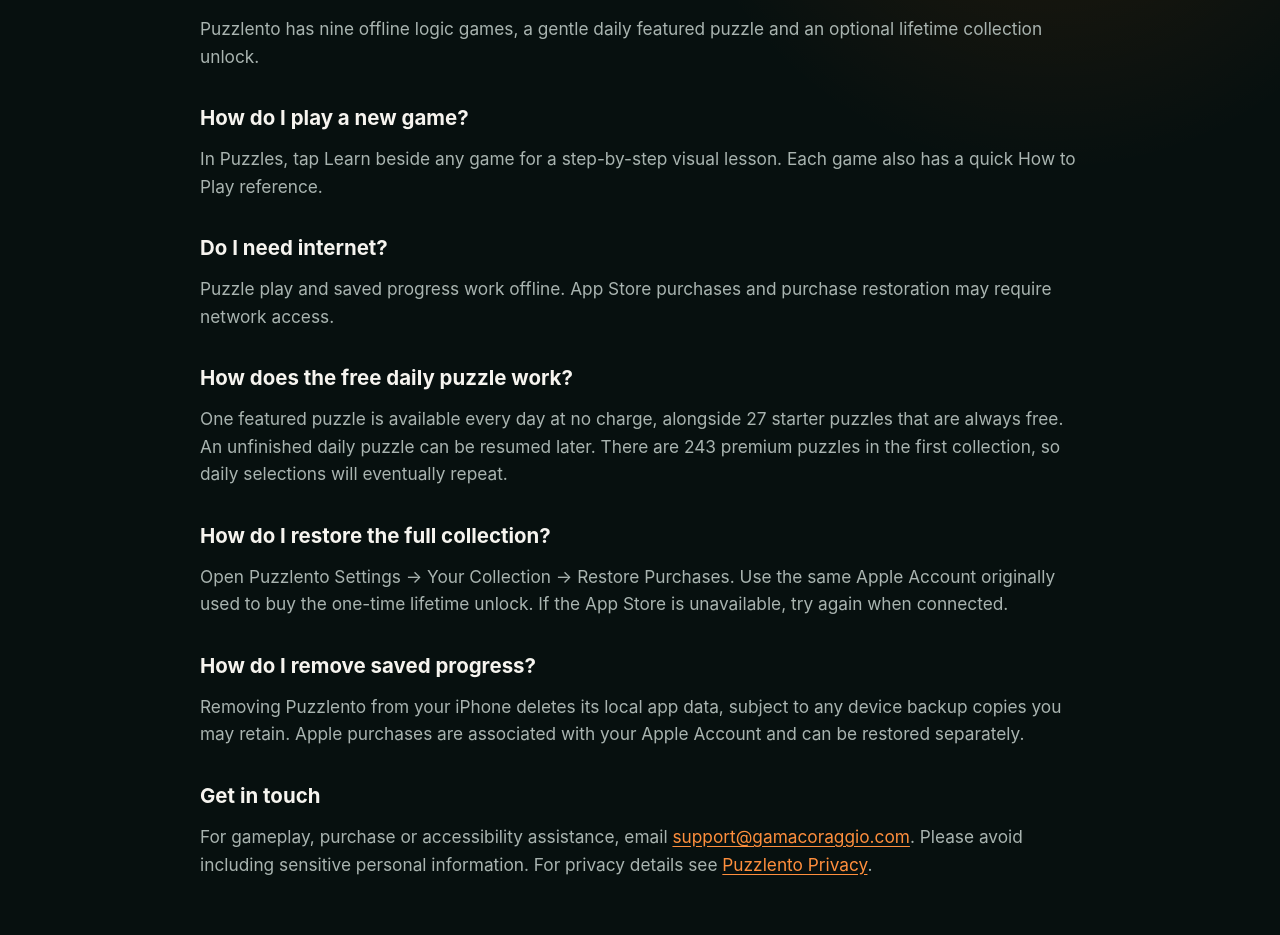
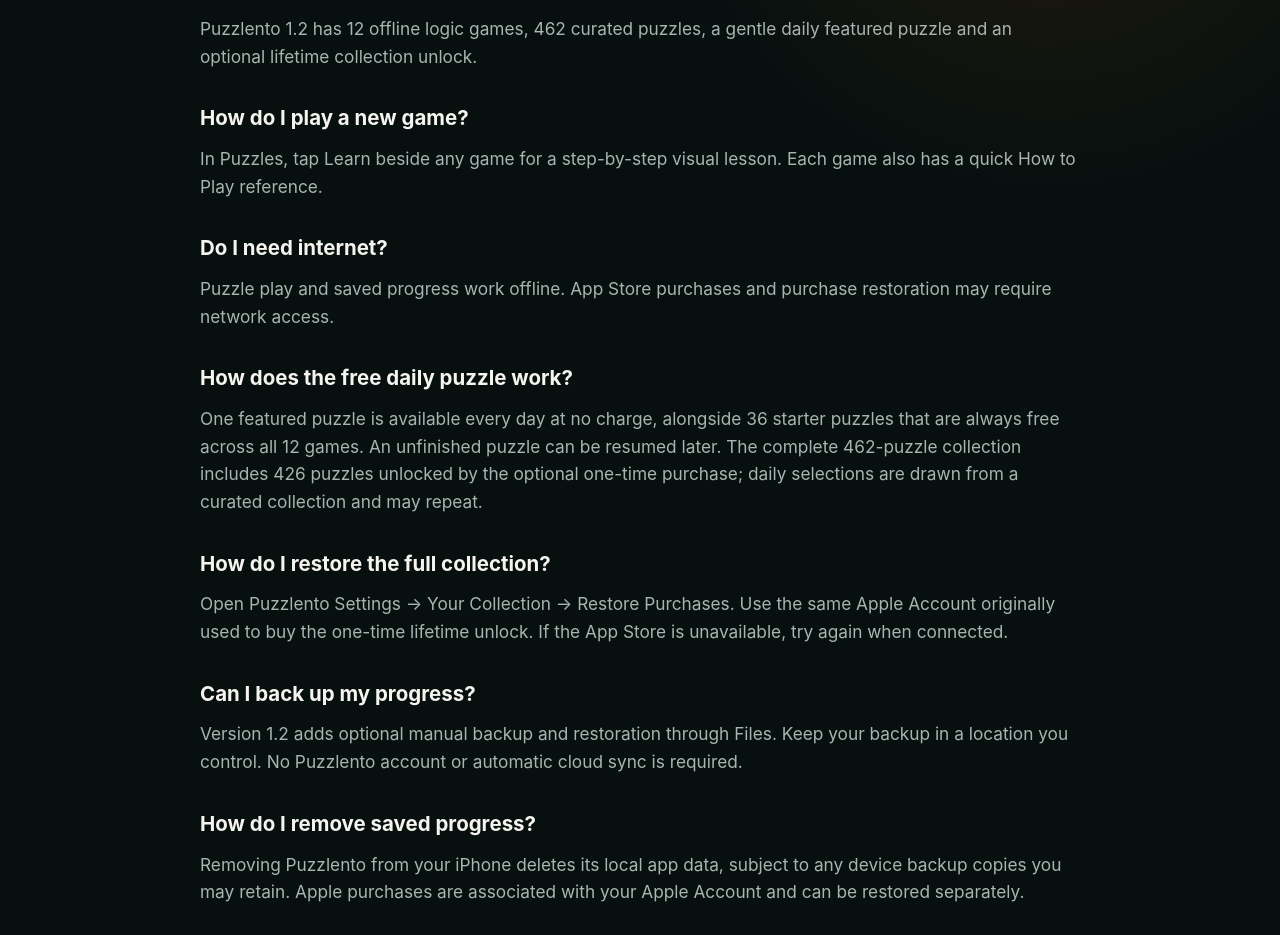
Before and after one commit to mmagriGH/gamacoraggio-site, a plain HTML site: page puzzlento/support/index.html in a window 1280 px wide. Shown: the part 385-1320 px from the top of the page. Drawn offline with Linux system fonts and the light colour scheme.

Commit message:
site(puzzlento): refresh 1.2 support catalog and backup details

```diff
--- a/puzzlento/support/index.html
+++ b/puzzlento/support/index.html
@@ -15,16 +15,18 @@
   <main><section class="section" style="padding-top:86px;min-height:73vh"><div class="wrap" style="max-width:880px">
   <p class="eyebrow">PUZZLENTO · SUPPORT</p>
   <h1>Help, without the noise.</h1>
-  <p class="body-copy">Puzzlento has nine offline logic games, a gentle daily featured puzzle and an optional lifetime collection unlock.</p>
+  <p class="body-copy">Puzzlento 1.2 has 12 offline logic games, 462 curated puzzles, a gentle daily featured puzzle and an optional lifetime collection unlock.</p>
   <div class="body-copy privacy-copy">
     <h3>How do I play a new game?</h3>
     <p>In Puzzles, tap Learn beside any game for a step-by-step visual lesson. Each game also has a quick How to Play reference.</p>
     <h3>Do I need internet?</h3>
     <p>Puzzle play and saved progress work offline. App Store purchases and purchase restoration may require network access.</p>
     <h3>How does the free daily puzzle work?</h3>
-    <p>One featured puzzle is available every day at no charge, alongside 27 starter puzzles that are always free. An unfinished daily puzzle can be resumed later. There are 243 premium puzzles in the first collection, so daily selections will eventually repeat.</p>
+    <p>One featured puzzle is available every day at no charge, alongside 36 starter puzzles that are always free across all 12 games. An unfinished puzzle can be resumed later. The complete 462-puzzle collection includes 426 puzzles unlocked by the optional one-time purchase; daily selections are drawn from a curated collection and may repeat.</p>
     <h3>How do I restore the full collection?</h3>
     <p>Open Puzzlento Settings → Your Collection → Restore Purchases. Use the same Apple Account originally used to buy the one-time lifetime unlock. If the App Store is unavailable, try again when connected.</p>
+    <h3>Can I back up my progress?</h3>
+    <p>Version 1.2 adds optional manual backup and restoration through Files. Keep your backup in a location you control. No Puzzlento account or automatic cloud sync is required.</p>
     <h3>How do I remove saved progress?</h3>
     <p>Removing Puzzlento from your iPhone deletes its local app data, subject to any device backup copies you may retain. Apple purchases are associated with your Apple Account and can be restored separately.</p>
     <h3>Get in touch</h3>
```
